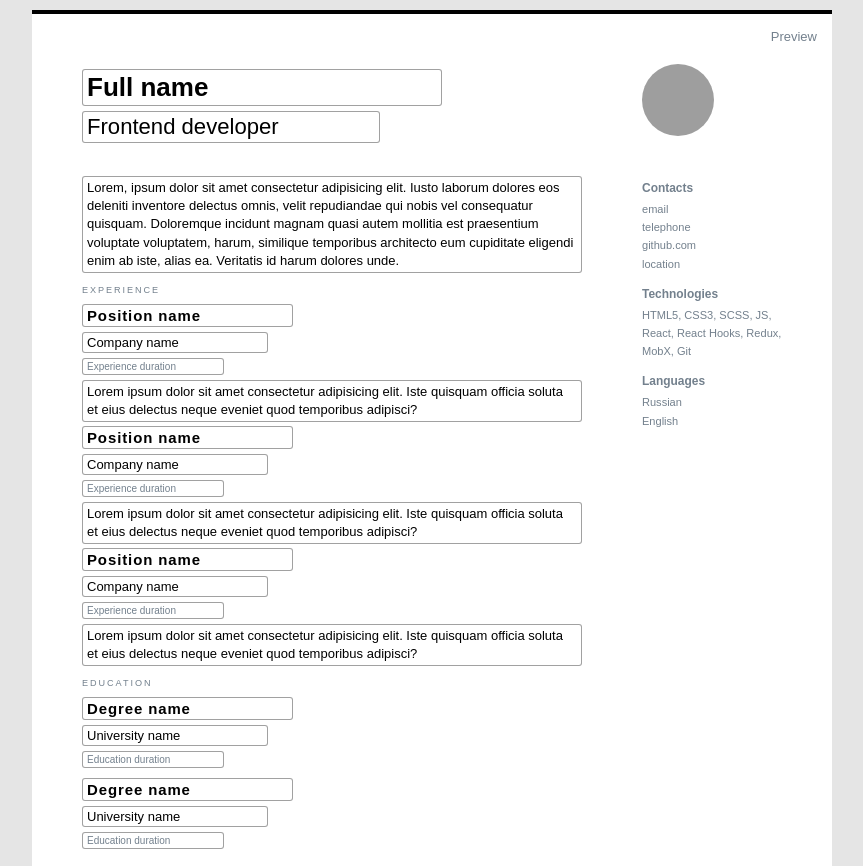
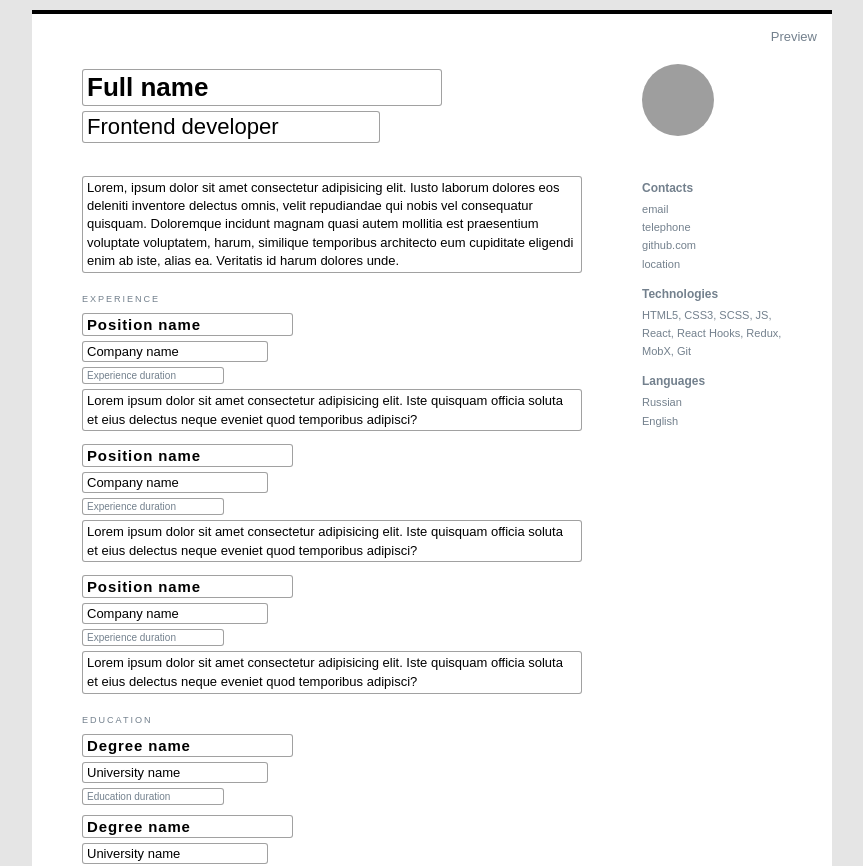
Before and after one commit to yurimikushov/cv-editor, a React (Create React App) app: page / in a window 1280 px wide. Shown: the top 866 px of the page, without its empty margins (208-1071 px from the left). Built offline with nearby package versions, Linux system fonts and the light colour scheme; grey boxes are pictures that could not be loaded.

Commit message:
refactor: simplified textarea component

```diff
--- a/src/components/MultilineInputField.jsx
+++ b/src/components/MultilineInputField.jsx
@@ -15,11 +15,11 @@ const MultilineInputField = ({
 
   useEffect(() => {
     // FIXME: don't should remove the bottom padding in JS
-    const textAreaBottomPadding = !readOnly ? 4 : 0
-
-    setTextAreaHeight(
-      `${textAreaRef.current.scrollHeight - textAreaBottomPadding}px`
-    )
+    if (!readOnly) {
+      setTextAreaHeight(`calc(${textAreaRef.current.scrollHeight}px - 0.3rem)`)
+    } else {
+      setTextAreaHeight(`${textAreaRef.current.scrollHeight}px`)
+    }
   }, [text, readOnly])
 
   const onChangeHandler = (e) => {
@@ -42,7 +42,6 @@ const MultilineInputField = ({
   }
 
   return (
-    <div className='textarea-wrapper' style={{ height: textAreaHeight }}>
     <textarea
       ref={textAreaRef}
       className={className}
@@ -53,7 +52,6 @@ const MultilineInputField = ({
       style={{ height: textAreaHeight }}
       onChange={onChangeHandler}
     />
-    </div>
   )
 }
 
--- a/src/reset.css
+++ b/src/reset.css
@@ -29,7 +29,7 @@ input:focus {
 }
 
 textarea {
-  overflow: auto;
+  overflow: hidden;
   border: none;
   box-shadow: none;
   outline: none;
```
Lines whose indentation alone changed are shown as unchanged.
